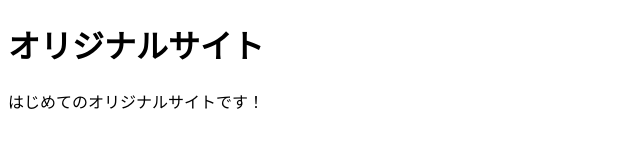
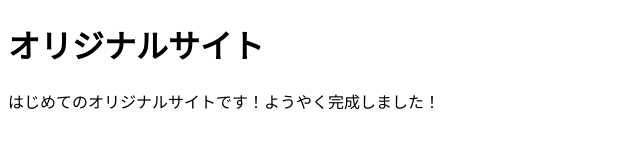
Before and after one commit to janjunjonson123/mysite, a plain HTML site: page index.html in a window 1280 px wide. Shown: the whole page, without its empty margins (0-640 px from the left). Drawn offline with Linux system fonts and the light colour scheme.

Commit message:
Add files via upload

```diff
--- a/index.html
+++ b/index.html
@@ -7,7 +7,7 @@
 </head>
 <body>
   <h1>オリジナルサイト</h1>
-  <p>はじめてのオリジナルサイトです！</p>
+  <p>はじめてのオリジナルサイトです！ようやく完成しました！</p>
 
 </body>
 </html>
```
